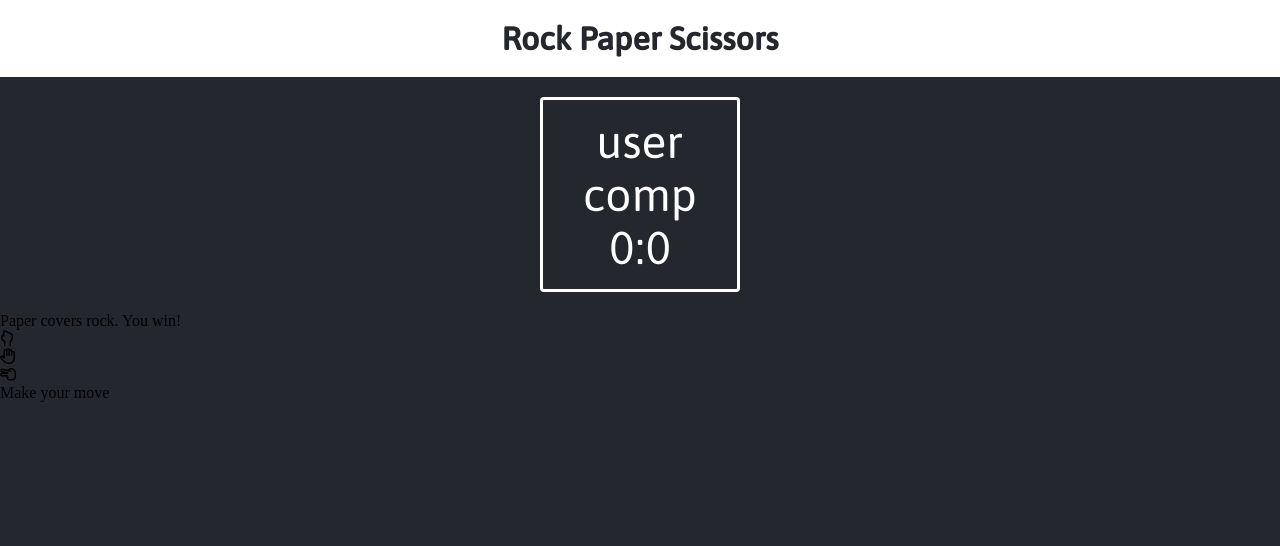
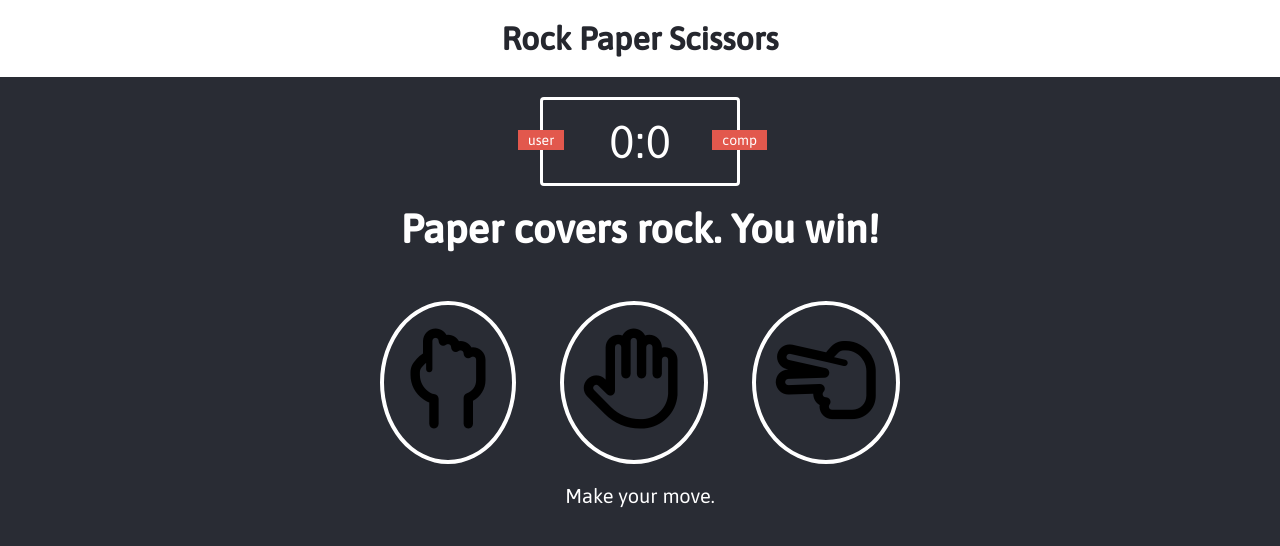
Before and after one commit to PreAgile/rock-paper-scissors, a plain HTML site: page index.html in a window 1280 px wide. Drawn offline with Linux system fonts and the light colour scheme.

Commit message:
html css done

```diff
--- a/index.html
+++ b/index.html
@@ -34,6 +34,6 @@
       </div>
     </div>
 
-    <p id="action-message">Make your move</p>
+    <p id="action-message">Make your move.</p>
   </body>
 </html>
--- a/style.css
+++ b/style.css
@@ -6,7 +6,7 @@
 }
 
 body {
-    background :#24272E;
+    background :#292C34;
 }
 
 header {
@@ -30,4 +30,63 @@ header > h1 {
     font-size: 46px;
     padding: 15px 20px;
     font-family: Asap, sans-serif;
+    position: relative;
 }
+
+.badge {
+    background-color: #E2584D;
+    color: white;
+    font-size: 14px;
+    padding: 2px 10px;
+    font-family: Asap, sans-serif;
+}
+
+#user-label {
+    position: absolute;
+    top : 30px;
+    left : -25px;
+}
+#computer-label {
+    position: absolute;
+    top : 30px;
+    right : -30px;
+}
+
+.result {
+    font-size: 40px;
+    color : white;
+}
+
+.result > p{
+    text-align: center;
+    font-weight: bold;
+    font-family: Asap, sans-serif;
+}
+
+.choices {
+    margin-top: 50px;
+    text-align: center;
+}
+
+.choice {
+    border: 4px solid white;
+    border-radius: 50%;
+    display: inline-block;
+    margin: 0 20px;;
+    padding: 20px;
+    font-size: 100px;
+    transition: all 0.3s ease;
+}
+
+.choice:hover {
+    cursor: pointer;
+    background: #24272E;
+}
+
+#action-message {
+    text-align: center;
+    color: white;
+    font-family: Asap, sans-serif;
+    font-size: 20px;
+    margin-top: 20px;
+}
```
